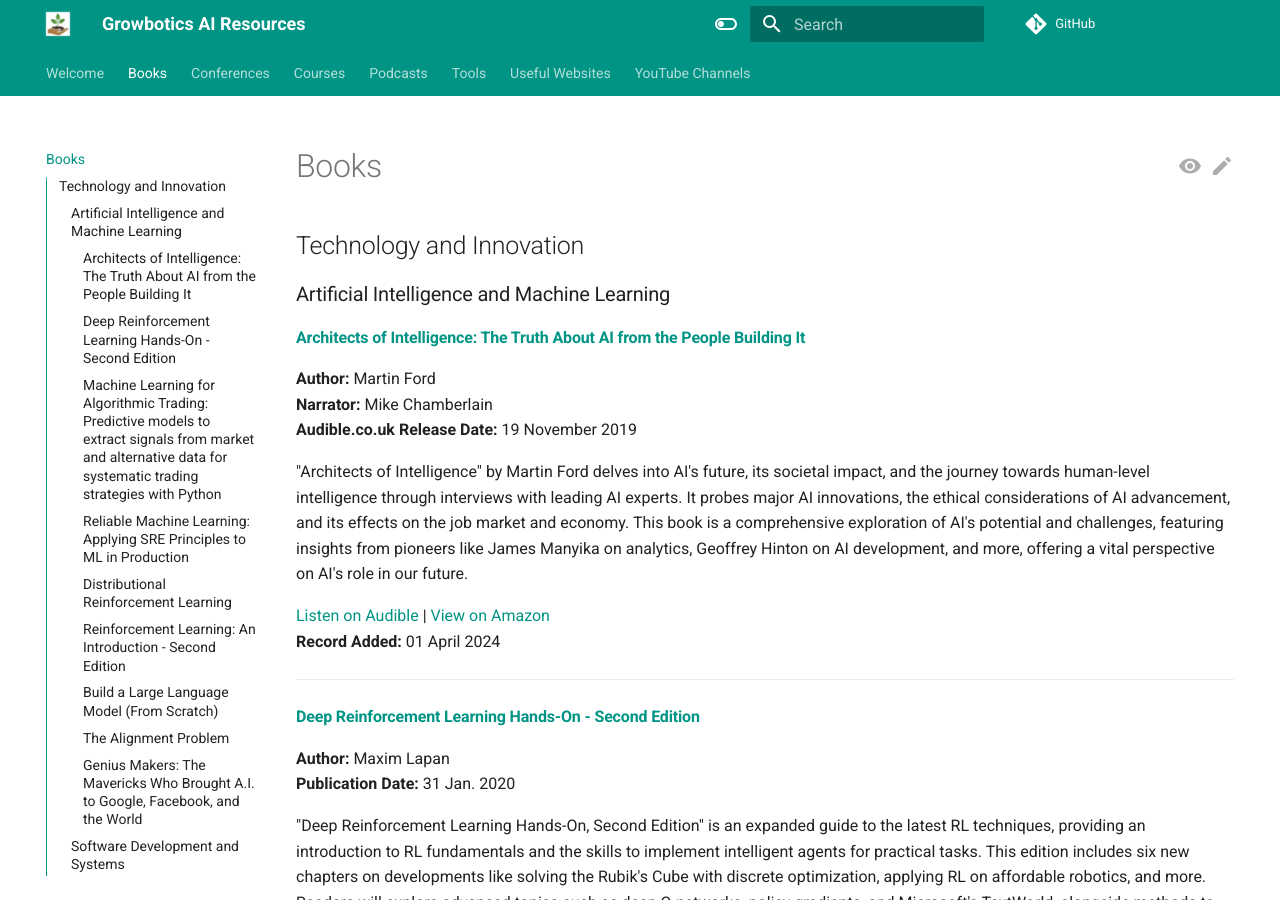
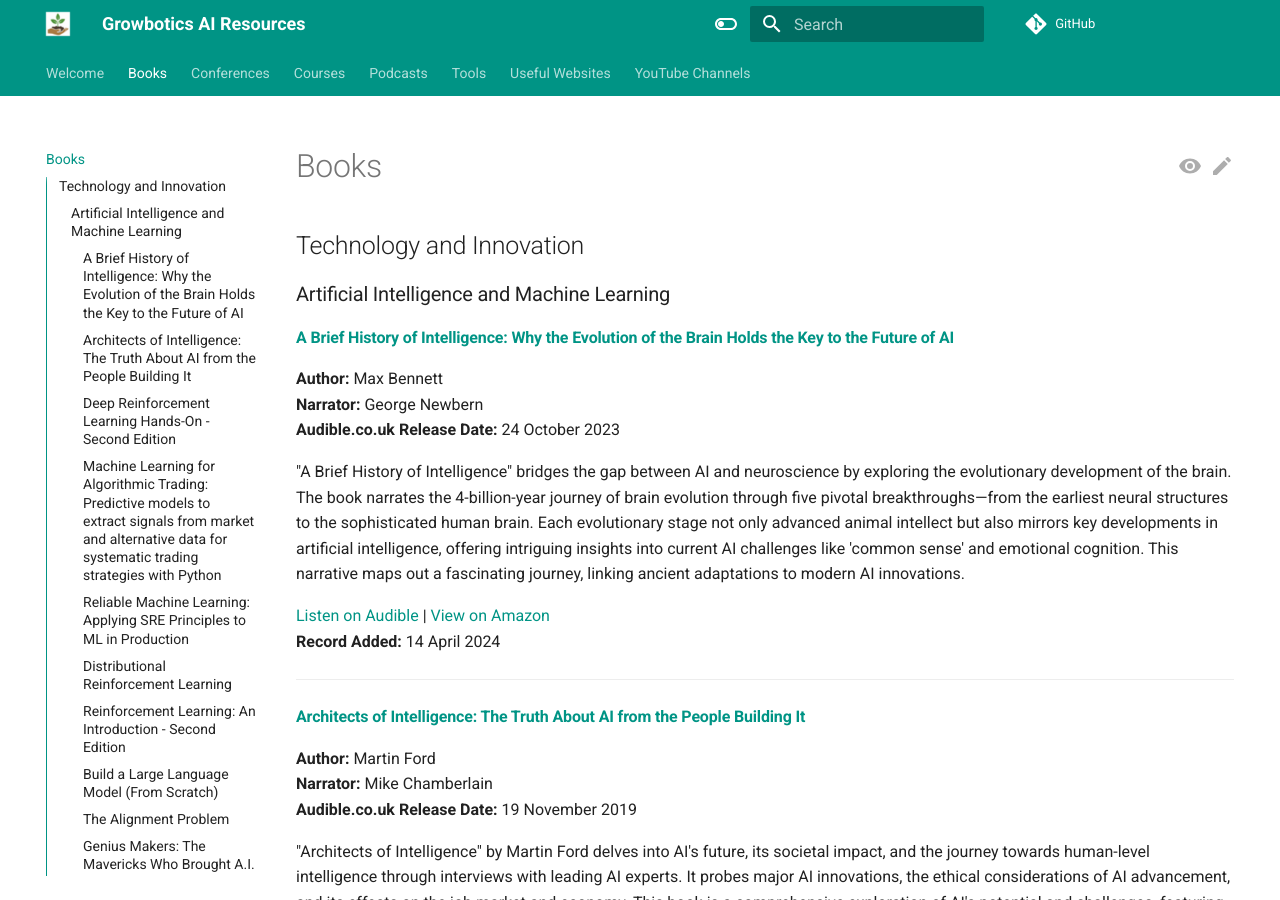
Before and after one commit to Growbotics-AI/resources, an MkDocs documentation site: the page built from docs/books.md, in a window 1280 px wide and 900 px high. Built offline with MkDocs 1.6.1 and Material for MkDocs 9.7.7, drawn with Linux system fonts in a browser that asks for light colours; comment, search, counter and statistics services are not loaded.

Commit message:
Addig A Brief History of Intelligence book

```diff
--- a/docs/books.md
+++ b/docs/books.md
@@ -4,6 +4,18 @@
 
 ### Artificial Intelligence and Machine Learning
 
+#### [A Brief History of Intelligence: Why the Evolution of the Brain Holds the Key to the Future of AI](https://amzn.to/49GOxMC)
+
+**Author:** Max Bennett
+**Narrator:** George Newbern
+**Audible.co.uk Release Date:** 24 October 2023
+
+"A Brief History of Intelligence" bridges the gap between AI and neuroscience by exploring the evolutionary development of the brain. The book narrates the 4-billion-year journey of brain evolution through five pivotal breakthroughs—from the earliest neural structures to the sophisticated human brain. Each evolutionary stage not only advanced animal intellect but also mirrors key developments in artificial intelligence, offering intriguing insights into current AI challenges like 'common sense' and emotional cognition. This narrative maps out a fascinating journey, linking ancient adaptations to modern AI innovations.
+
+[Listen on Audible](https://amzn.to/3Q1q25H) | [View on Amazon](https://amzn.to/49GOxMC)
+**Record Added:** 14 April 2024
+
+---
 #### [Architects of Intelligence: The Truth About AI from the People Building It](https://amzn.to/3IZBFq8)
 
 **Author:** Martin Ford
```
